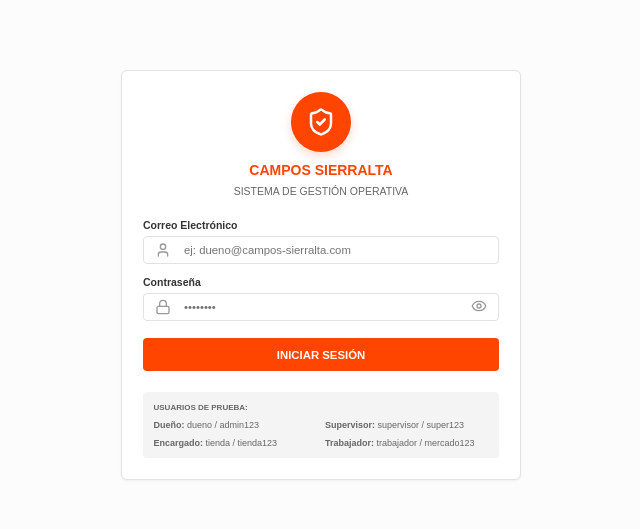
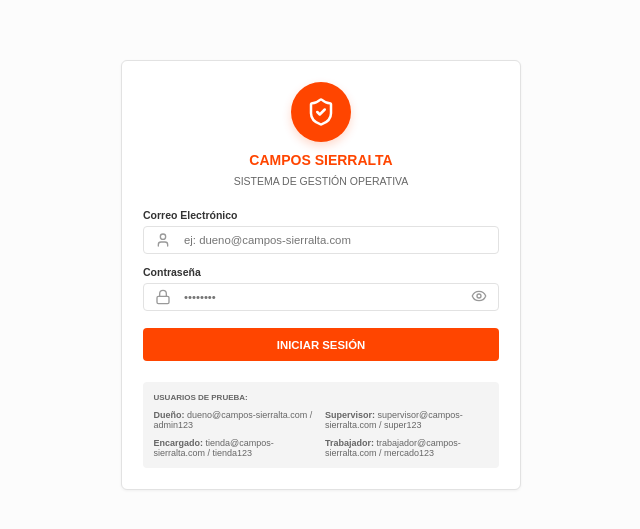
Before and after one commit to jcaveli99/campos-sierralta-frontend, a Next.js app: page / in a window 1280 px wide. Shown: the part 125-654 px from the top of the page, without its empty margins (319-959 px from the left). Built offline with nearby package versions, Linux system fonts and the light colour scheme.

Commit message:
Mi segundo cambio

```diff
--- a/src/app/page.tsx
+++ b/src/app/page.tsx
@@ -108,10 +108,10 @@ export default function Login() {
         <div style={{ marginTop: "var(--spacing-xl)", backgroundColor: "var(--secondary)", padding: "var(--spacing-md)", borderRadius: "var(--radius-sm)" }}>
           <p style={{ fontSize: "8px", fontWeight: 700, color: "var(--text-muted)", textTransform: "uppercase", marginBottom: "8px" }}>Usuarios de Prueba:</p>
           <div style={{ fontSize: "9px", color: "#666", display: "grid", gridTemplateColumns: "1fr 1fr", gap: "8px" }}>
-             <div><strong>Dueño:</strong> dueno / admin123</div>
-             <div><strong>Supervisor:</strong> supervisor / super123</div>
-             <div><strong>Encargado:</strong> tienda / tienda123</div>
-             <div><strong>Trabajador:</strong> trabajador / mercado123</div>
+             <div><strong>Dueño:</strong> dueno@campos-sierralta.com / admin123</div>
+             <div><strong>Supervisor:</strong> supervisor@campos-sierralta.com / super123</div>
+             <div><strong>Encargado:</strong> tienda@campos-sierralta.com / tienda123</div>
+             <div><strong>Trabajador:</strong> trabajador@campos-sierralta.com / mercado123</div>
           </div>
         </div>
       </div>
```
